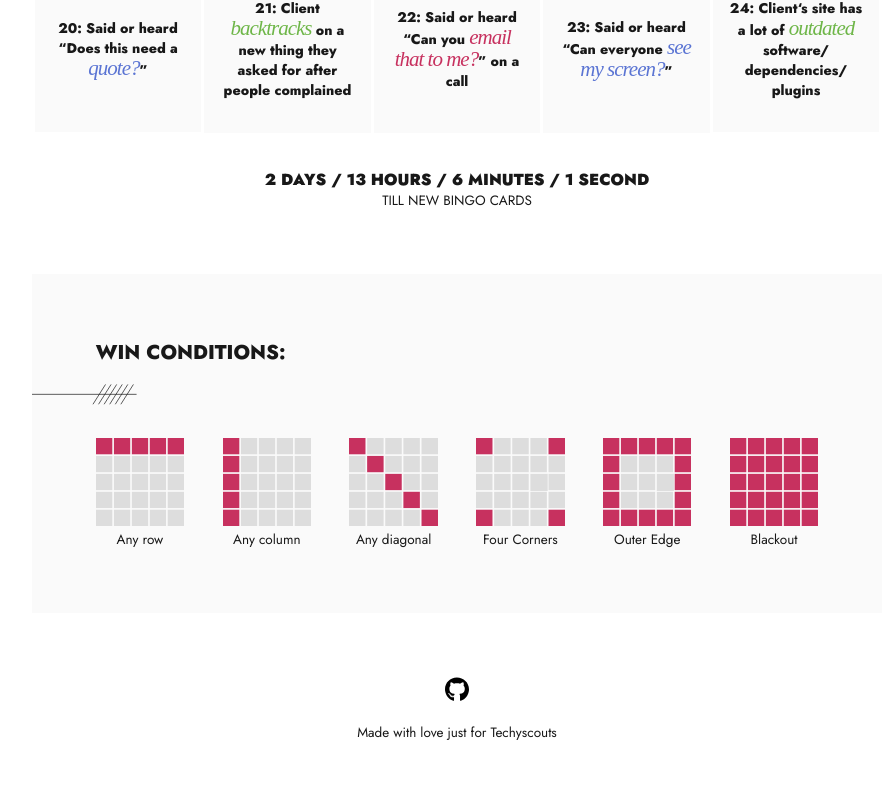
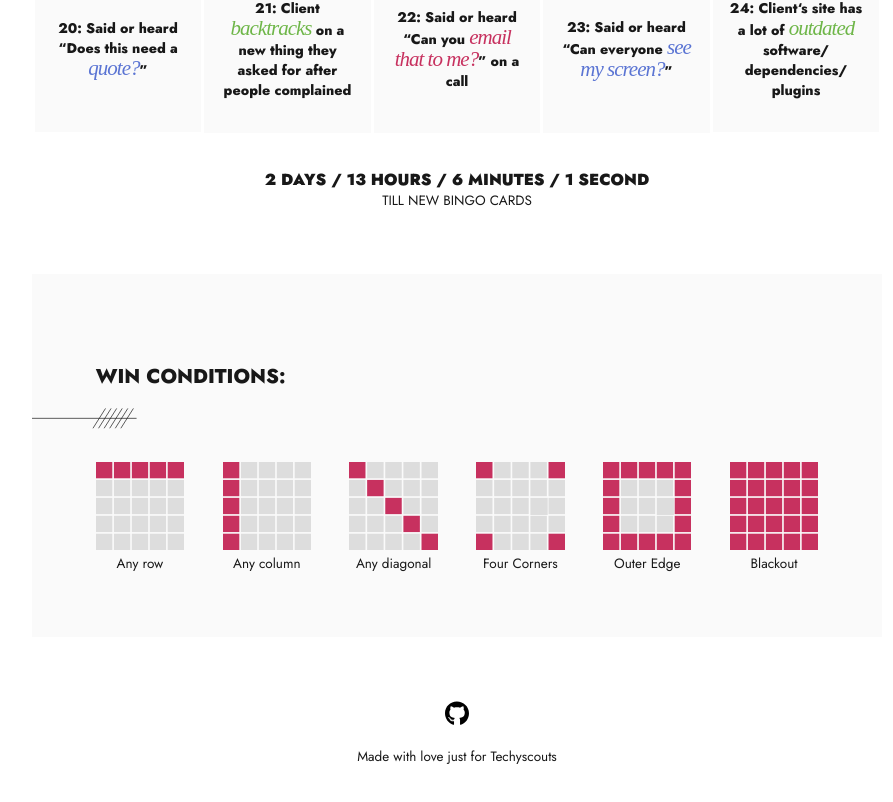
Before and after one commit to giantpaper/techybingo, a Vue app: page / in a window 1280 px wide. Shown: the part 834-1636 px from the top of the page, without its empty margins (183-1076 px from the left). Built offline with nearby package versions, Linux system fonts and the light colour scheme; a web font is replaced by a local one.

Commit message:
Revert "IMPROV: remove top margin if H2 is first child"
This reverts commit 99cb2190cd48d4d36b8707c3e0a1def879f07aab.

```diff
--- a/src/assets/main.css
+++ b/src/assets/main.css
@@ -33,9 +33,6 @@ h2 {
 	text-align: left;
 	text-transform: uppercase;
 	width: 100%;
-	&:first-child {
-		margin-top: 0;
-	}
 	&:after {
 		background: currentcolor;
 		margin-left: calc(var(--ts-spacing-x) * -1);
```
